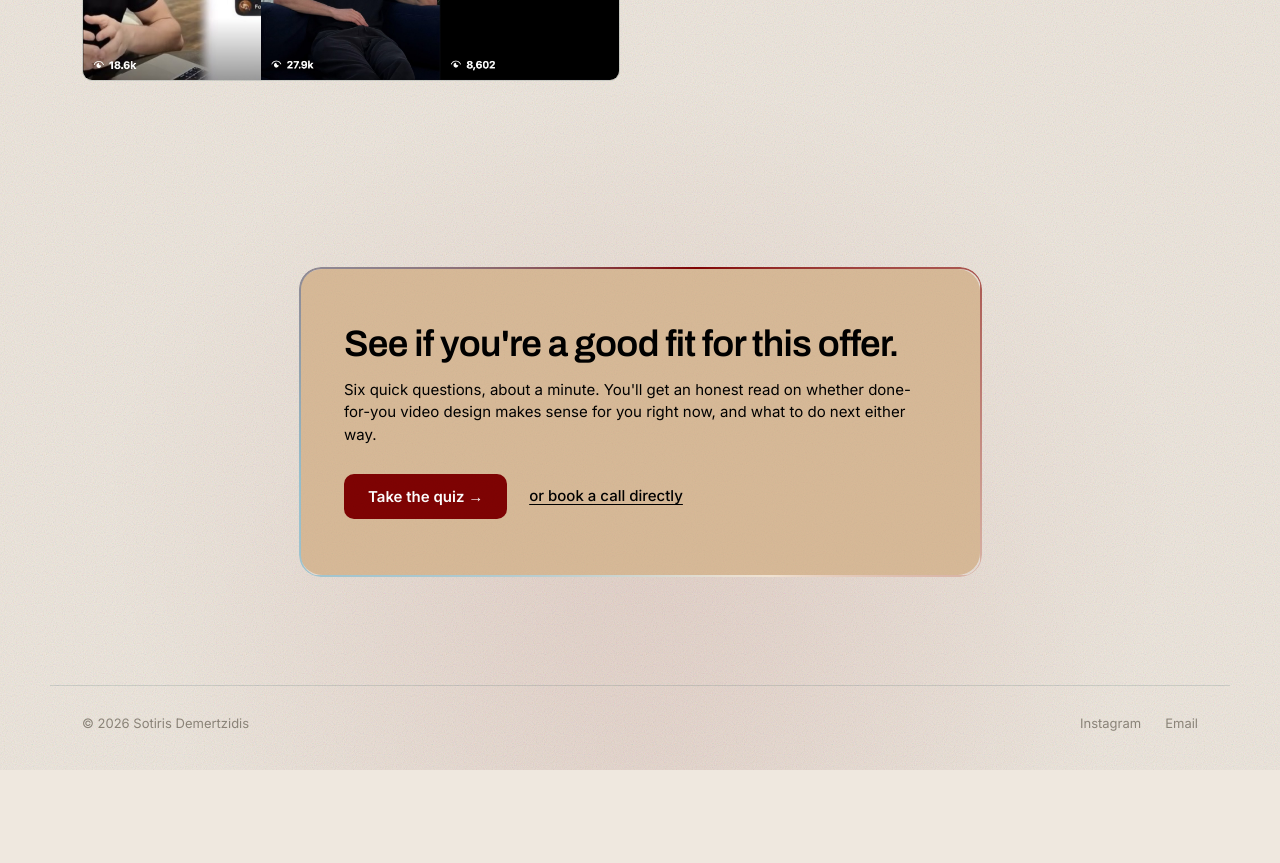
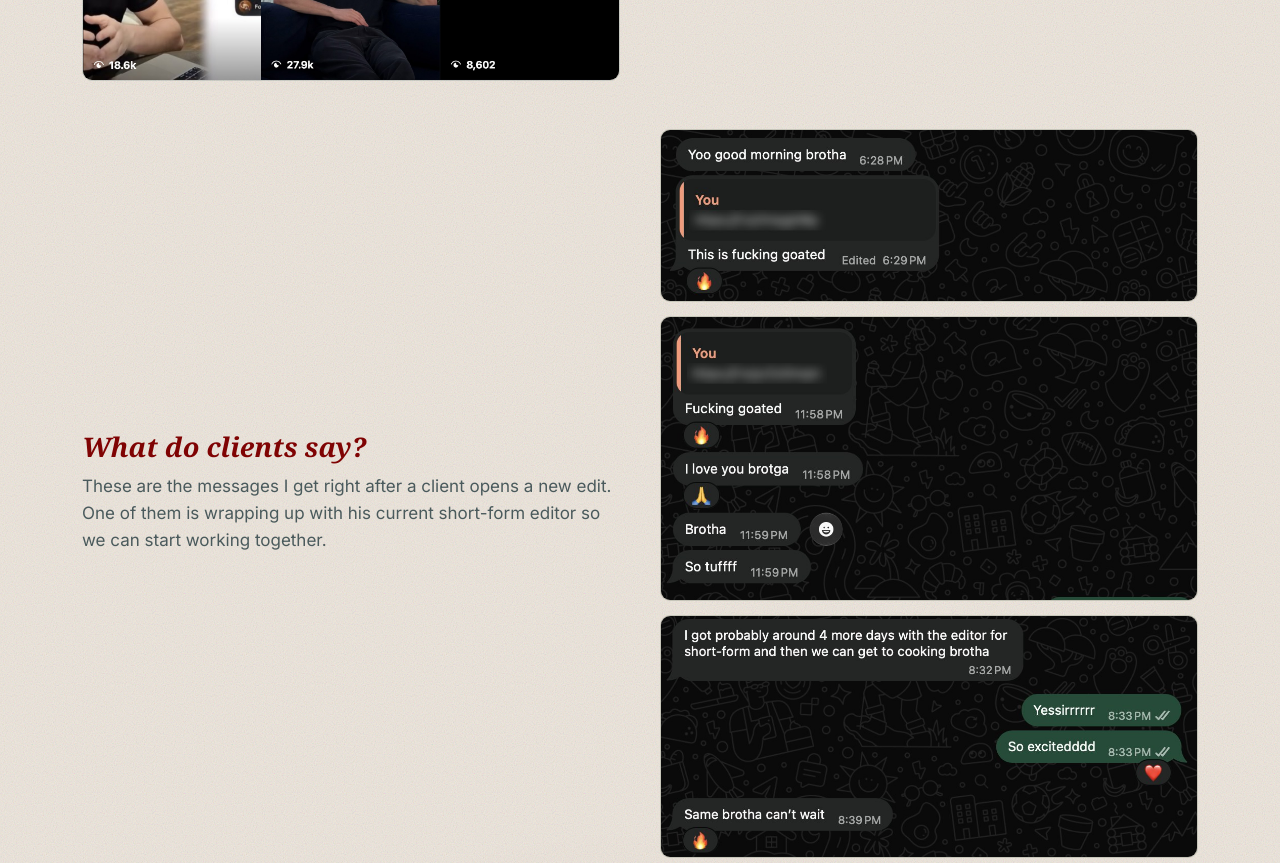
Before and after one commit to demertzidisbusinessinfo-crypto/sotiris.site, a plain HTML site: page index.html in a window 1280 px wide. Shown: the part 5740-6603 px from the top of the page. Before the commit the page ends 6510 px from the top, so only its background shows below. Drawn offline with Linux system fonts and the light colour scheme; a web font is replaced by a local one.

Commit message:
Results: add client DM section after the before/after block
Co-Authored-By: Devin AI <158243242+devin-ai-integration[bot]@users.noreply.github.com>

```diff
--- a/index.html
+++ b/index.html
@@ -460,6 +460,7 @@
   .tm-ba-media { display: flex; flex-direction: column; min-width: 0; position: relative; }
   .tm-ba-text h3 { font-family: var(--font-serif); font-style: italic; font-weight: 600; color: var(--maroon); font-size: var(--text-xl); line-height: var(--leading-tight); margin: 0 0 12px; }
   .tm-ba-text p { margin: 0; color: var(--ink-dim); font-size: var(--text-md); line-height: 1.6; }
+  .tm-dm-shots { display: flex; flex-direction: column; align-items: center; gap: 14px; min-width: 0; }
   .tm-ba-pair { display: flex; width: 100%; border-radius: var(--radius-2); overflow: hidden; border: 1px solid var(--glass-border); }
   .tm-ba-pair .tm-shot { flex: 1 1 0; max-width: none; min-width: 0; }
   .tm-ba-pair .tm-shot-img { border: 0; border-radius: 0; }
@@ -1435,6 +1436,38 @@
         <div class="tm-ba-text">
           <h3>What changed?</h3>
           <p>What we did to Matthew's profile was to deliver his content in a way that would give value to his message and help his outliers stand out through his storytelling skills. As a result, some of his videos got crazy traffic, bringing him consistent inbound leads, stacking his DMs.</p>
+        </div>
+      </div>
+    </div>
+    <!-- Client DMs: text left, screenshots right -->
+    <div class="tm-ba tm-dm">
+      <div class="tm-ba-grid">
+        <div class="tm-ba-text">
+          <h3>What do clients say?</h3>
+          <p>These are the messages I get right after a client opens a new edit. One of them is wrapping up with his current short-form editor so we can start working together.</p>
+        </div>
+        <div class="tm-dm-shots">
+          <figure class="tm-shot">
+            <div class="tm-shot-img tm-shot-missing">
+              <img src="assets/dm-1.jpg" width="1038" height="332" alt="Client message reacting to a delivered edit" loading="lazy"
+                   onload="this.parentElement.classList.remove('tm-shot-missing')"
+                   onerror="this.remove()">
+            </div>
+          </figure>
+          <figure class="tm-shot">
+            <div class="tm-shot-img tm-shot-missing">
+              <img src="assets/dm-2.jpg" width="1032" height="544" alt="Client message reacting to a delivered edit" loading="lazy"
+                   onload="this.parentElement.classList.remove('tm-shot-missing')"
+                   onerror="this.remove()">
+            </div>
+          </figure>
+          <figure class="tm-shot">
+            <div class="tm-shot-img tm-shot-missing">
+              <img src="assets/dm-3.jpg" width="1060" height="476" alt="Client message about finishing with his current short-form editor to start working together" loading="lazy"
+                   onload="this.parentElement.classList.remove('tm-shot-missing')"
+                   onerror="this.remove()">
+            </div>
+          </figure>
         </div>
       </div>
     </div>
```
Also changed, not shown: assets/dm-1.jpg (added), assets/dm-2.jpg (added), assets/dm-3.jpg (added).
